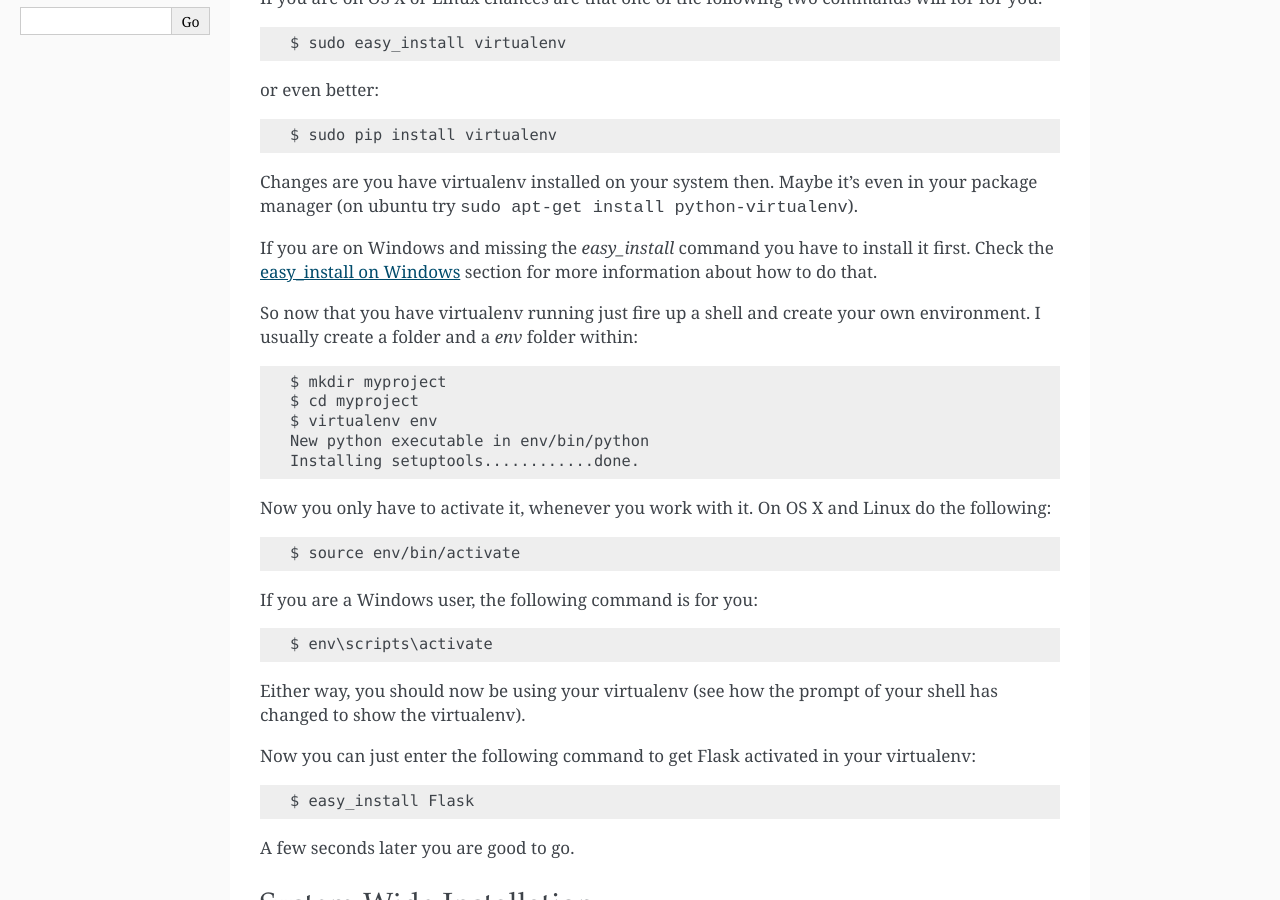
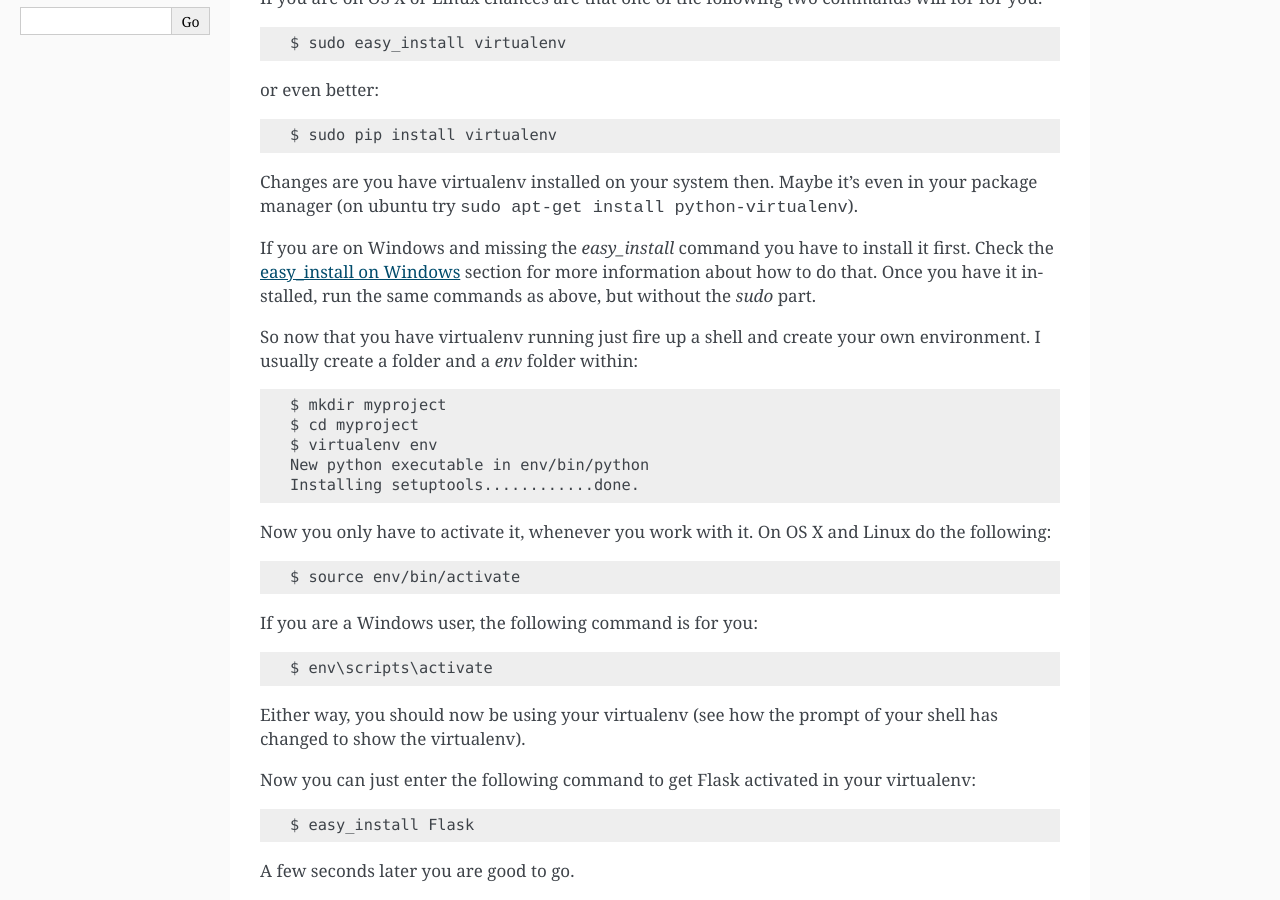
Before and after one commit to YevhenDenisove/flaks-website, a Sphinx documentation site: the page built from docs/installation.rst, in a window 1280 px wide and 900 px high, scrolled down 728 px. Built offline with Sphinx 7.4.7, drawn with Linux system fonts in a browser that asks for light colours.

Commit message:
No sudo for windows users.

```diff
--- a/docs/installation.rst
+++ b/docs/installation.rst
@@ -53,7 +53,8 @@ python-virtualenv``).
 
 If you are on Windows and missing the `easy_install` command you have to
 install it first.  Check the :ref:`windows-easy-install` section for more
-information about how to do that.
+information about how to do that.  Once you have it installed, run the
+same commands as above, but without the `sudo` part.
 
 So now that you have virtualenv running just fire up a shell and create
 your own environment.  I usually create a folder and a `env` folder
```
